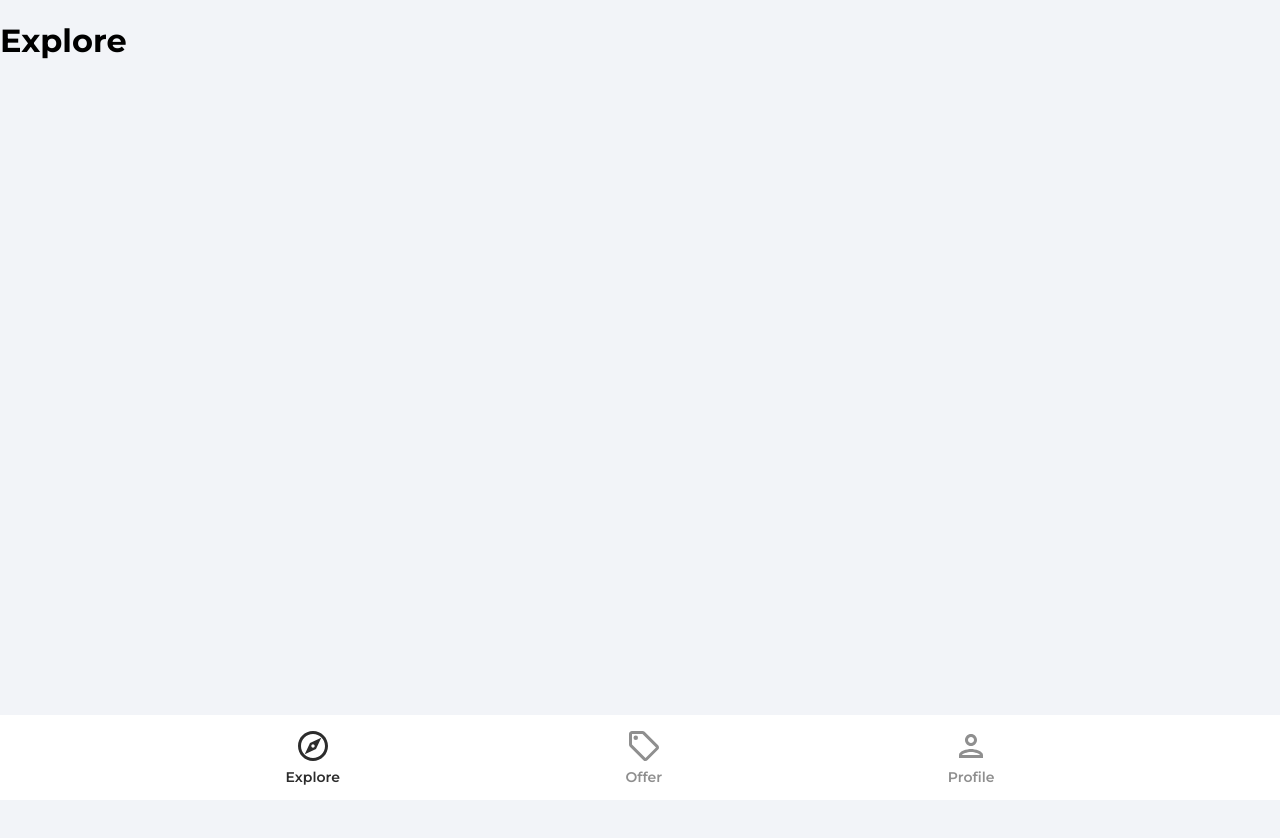
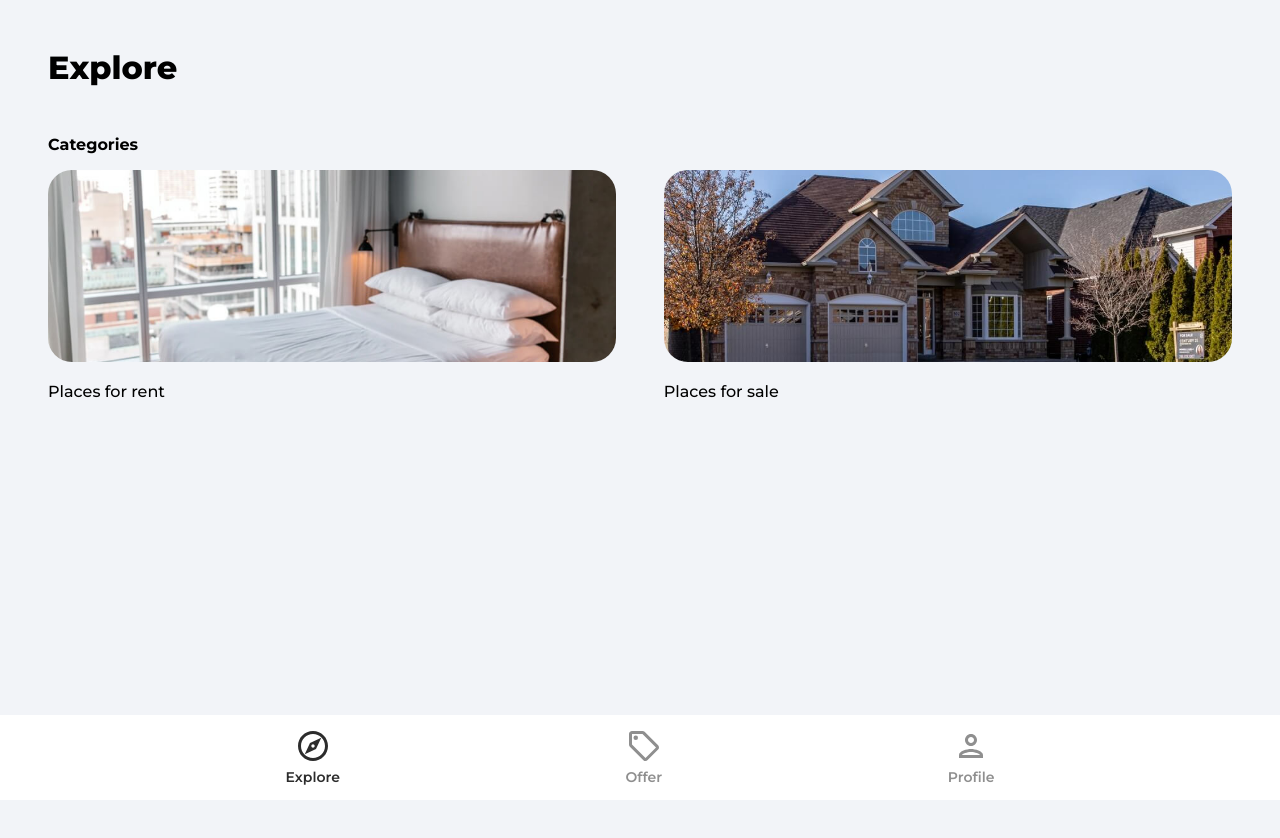
Before and after one commit to hazedrops/React_HouseMarketplace, a React (Create React App) app: page / in a window 1280 px wide. Shown: the top 838 px of the page. Before the commit the page ends 800 px from the top, so only its background shows below. Built offline with nearby package versions, Linux system fonts and the light colour scheme; no server answers.

Commit message:
Started adding category and listing components in the Explore page

```diff
--- a/src/App.js
+++ b/src/App.js
@@ -5,6 +5,7 @@
 import Explore from './pages/Explore';
 import ForgotPassword from './pages/ForgotPassword';
 import Offers from './pages/Offers';
+import Category from './pages/Category';
 import Profile from './pages/Profile';
 import SignIn from './pages/SignIn';
 import SignUp from './pages/SignUp';
@@ -18,6 +19,7 @@
         <Routes>
           <Route path='/' element={< Explore />} />
           <Route path='/offers' element={< Offers />} />
+          <Route path='/category/:categoryName' element={< Category />} />
           <Route path='/profile' element={< PrivateRoute />} >
             <Route path='/profile' element={< Profile />} />
           </Route>
--- /dev/null
+++ b/src/components/OAuth.jsx
@@ -0,0 +1,49 @@
+import React from 'react'
+import { useLocation, useNavigate } from 'react-router-dom'
+import { getAuth, signInWithPopup, GoogleAuthProvider } from 'firebase/auth'
+import { doc, setDoc, getDoc, serverTimestamp } from 'firebase/firestore'
+import { db } from '../firebase.config'
+import { toast } from 'react-toastify'
+import googleIcon from '../assets/svg/googleIcon.svg'
+
+function OAuth() {
+  const navigate = useNavigate()
+  const location = useLocation()
+
+  const onGoogleClick = async () => {
+    try {
+      const auth = getAuth()
+      const provider = new GoogleAuthProvider()
+      const result = await signInWithPopup(auth, provider)
+      const user = result.user
+
+      // Check for user
+      const docRef = doc(db, 'users', user.uid)
+      const docSnap = await getDoc(docRef)
+
+      // If user doesn't exist, create user
+      if(!docSnap.exists()) {
+        await setDoc(doc(db, 'users', user.uid), {
+          name: user.displayName,
+          email: user.email,
+          timestamp: serverTimestamp()
+        })
+      }
+      navigate('/')
+    } catch (error) {
+      toast.error('Could not authorize with Google')
+    }
+  }
+
+  return (
+    <div className='socialLogin'>
+      <p>Sign {location.pathname === '/sign-up' ? 'up' : 'in'} with </p>
+
+      <button className='socialIconDiv' onClick={onGoogleClick}>
+        <img className='socialIconImg' src={googleIcon} alt='google' />
+      </button>
+    </div>
+  )
+}
+
+export default OAuth
--- a/src/index.css
+++ b/src/index.css
@@ -12,6 +12,10 @@
   background-color: #f2f4f8;
   margin: 0;
   box-sizing: border-box;
+}
+
+main {
+  min-height: 100vh;
 }
 
 a {
@@ -83,6 +87,11 @@
   position: absolute;
   top: -3.4%;
   right: 20px;
+}
+
+.pageContainer {
+  /* max-height: calc(100vh - 85px); */
+  height: auto;
 }
 
 .pageContainer,
@@ -264,7 +273,7 @@
 }
 
 .socialLogin {
-  margin-top: 4rem;
+  margin-top: 2rem;
   display: flex;
   flex-direction: column;
   align-items: center;
@@ -289,7 +298,7 @@
 }
 
 .registerLink {
-  margin-top: 4rem;
+  margin-top: 2rem;
   color: #00cc66;
   font-weight: 600;
   text-align: center;
--- /dev/null
+++ b/src/pages/Category.jsx
@@ -0,0 +1,84 @@
+import React, { useEffect, useState } from 'react'
+import { useParams } from 'react-router-dom'
+import {
+  collection,
+  getDocs,
+  query,
+  where,
+  orderBy,
+  limit,
+  startAfter,
+} from 'firebase/firestore'
+import { db } from '../firebase.config'
+import { toast } from 'react-toastify'
+import Spinner from '../components/Spinner'
+
+function Category() {
+  const [listings, setListings] = useState(null)
+  const [loading, setLoading] = useState(true)
+
+  const params = useParams()
+
+  useEffect(() => {
+    const fetchListings = async () => {
+      try {
+        // Get reference
+        const listingsRef = collection(db, 'listings')
+
+        // Create a query
+        const q = query(
+          listingsRef,
+          where('type', '==', params.categoryName),
+          orderBy('timestamp', 'desc'),
+          limit(10)
+        )
+
+        // Execute query
+        const querySnap = await getDocs(q)
+
+        const listings = []
+
+        querySnap.forEach((doc) => {
+          return listings.push({
+            id: doc.id,
+            data: doc.data(),
+          })
+        })
+
+        setListings(listings)
+        setLoading(false)
+      } catch (error) {
+        toast.error('Could not fetch listings')
+      }
+    }
+
+    fetchListings()
+  }, [params.categoryName])
+
+  return (
+    <div className='category'>
+      <header>
+        <p className="pageHeader">
+          {params.categoryName === 'rent' ? 'Places for rent' : 'Places for sale'}
+        </p>
+      </header>
+      {loading ? (
+        <Spinner />
+      ) : listings && listings.length > 0 ? (
+        <>
+          <main>
+            <ul className="categoryListings">
+              {listings.map((listing) => (
+                <h3 key={listing.id}>{listing.data.name}</h3>
+              ))}
+            </ul>
+          </main>
+        </>
+      ) : (
+        <p>No listings for {params.categoryName}</p>
+      )}
+    </div>
+  )
+}
+
+export default Category
--- a/src/pages/Explore.jsx
+++ b/src/pages/Explore.jsx
@@ -1,9 +1,39 @@
 import React from 'react'
+import { Link } from 'react-router-dom'
+import rentCategoryImage from '../assets/jpg/rentCategoryImage.jpg'
+import sellCategoryImage from '../assets/jpg/sellCategoryImage.jpg'
 
 function Explore() {
   return (
-    <div>
-      <h1>Explore</h1>
+    <div className='explore'>
+      <header>
+        <p className='pageHeader'>Explore</p>
+      </header>
+
+      <main>
+        {/* slider */}
+
+        <p className='exploreCategoryHeading'>Categories</p>
+
+        <div className='exploreCategories'>
+          <Link to='/category/rent'>
+            <img
+              src={rentCategoryImage}
+              alt='rent'
+              className='exploreCategoryImg'
+            />
+            <p className='exploreCategoryName'>Places for rent</p>
+          </Link>
+          <Link to='/category/sale'>
+            <img
+              src={sellCategoryImage}
+              alt='sell'
+              className='exploreCategoryImg'
+            />
+            <p className='exploreCategoryName'>Places for sale</p>
+          </Link>
+        </div>
+      </main>
     </div>
   )
 }
--- a/src/pages/Profile.jsx
+++ b/src/pages/Profile.jsx
@@ -1,8 +1,8 @@
-import React, { useState, useEffect } from 'react'
+import React, { useState } from 'react'
 import { getAuth, updateProfile } from 'firebase/auth'
 import { updateDoc, doc } from 'firebase/firestore'
 import { db } from '../firebase.config'
-import { useNavigate, Link } from 'react-router-dom'
+import { useNavigate } from 'react-router-dom'
 import { toast } from 'react-toastify'
 
 function Profile() {
--- a/src/pages/SignIn.jsx
+++ b/src/pages/SignIn.jsx
@@ -4,6 +4,7 @@
 import { getAuth, signInWithEmailAndPassword } from 'firebase/auth'
 import { ReactComponent as ArrowRightIcon } from '../assets/svg/keyboardArrowRightIcon.svg'
 import visibilityIcon from '../assets/svg/visibilityIcon.svg'
+import OAuth from '../components/OAuth'
 
 function SignIn() {
   const [showPassword, setShowPassword] = useState(false)
@@ -90,7 +91,7 @@
           </div>
         </form>
 
-        {/* Google OAuth */}
+        <OAuth />
 
         <Link to='/sign-up' className='registerLink'>
           Sign Up Instead
--- a/src/pages/SignUp.jsx
+++ b/src/pages/SignUp.jsx
@@ -6,6 +6,7 @@
 import { db } from '../firebase.config'
 import { ReactComponent as ArrowRightIcon } from '../assets/svg/keyboardArrowRightIcon.svg'
 import visibilityIcon from '../assets/svg/visibilityIcon.svg'
+import OAuth from '../components/OAuth'
 
 function SignUp() {
   const [showPassword, setShowPassword] = useState(false)
@@ -108,7 +109,7 @@
           </div>
         </form>
 
-        {/* Google OAuth */}
+        <OAuth />
 
         <Link to='/sign-in' className='registerLink'>
           Sign In Instead
```
